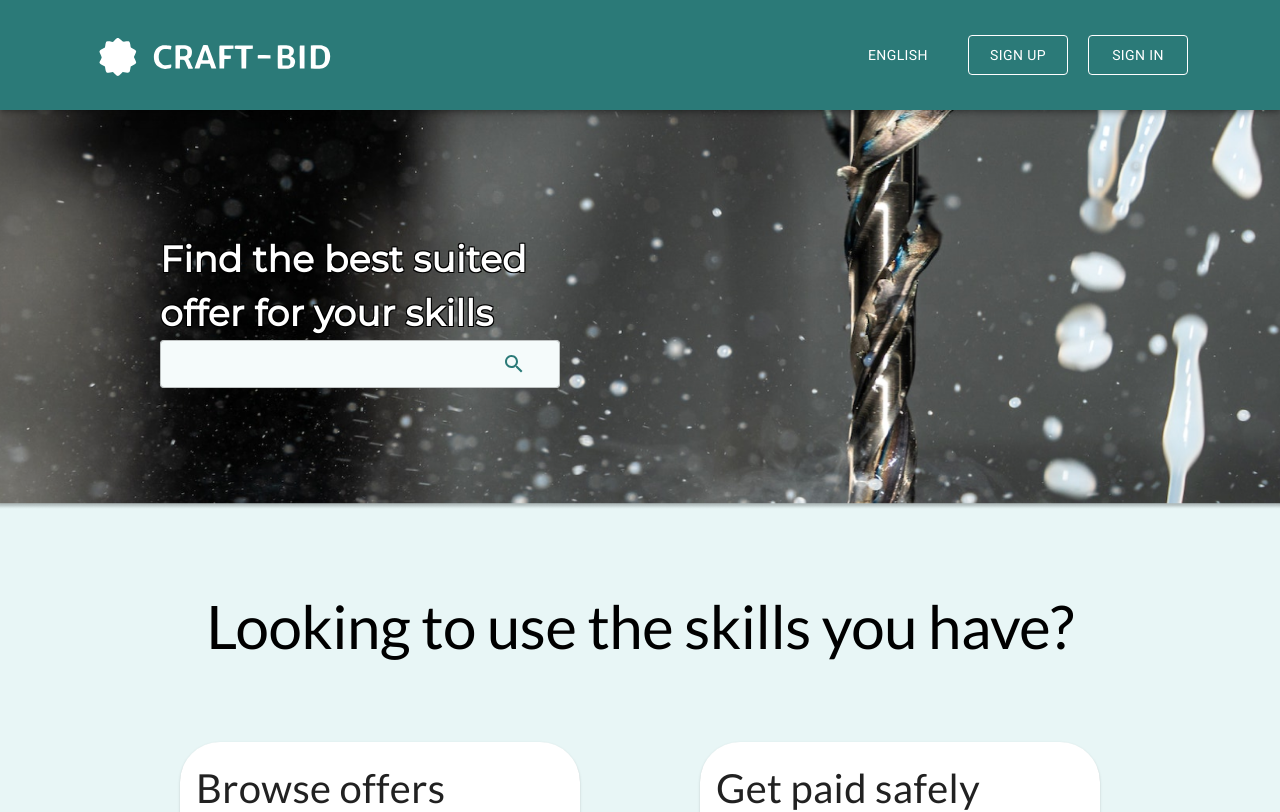
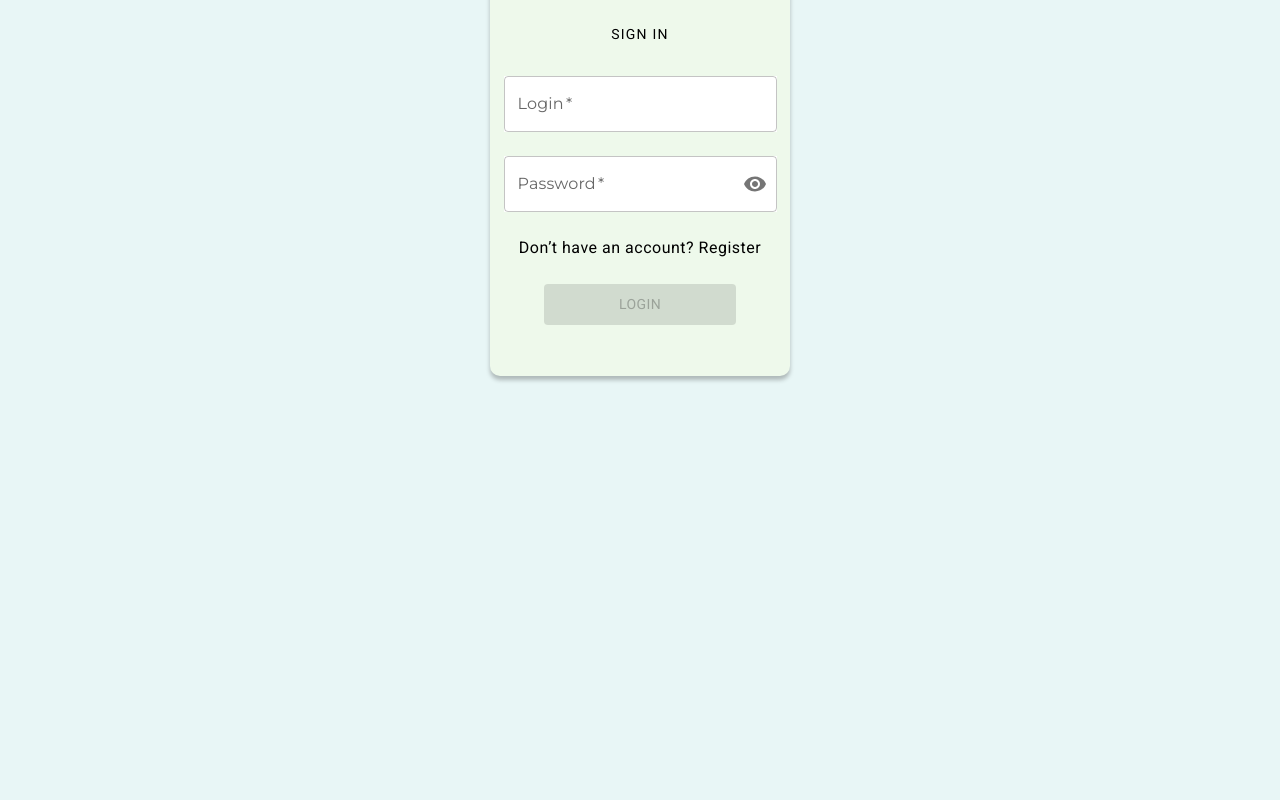
Before and after one commit to Craft-bid/ecom-craft-bid-website, a React (Vite) app: page / in a window 1280 px wide. Shown: the top 812 px of the page. Built offline with nearby package versions, Linux system fonts and the light colour scheme.

Commit message:
feat: loginForm added

```diff
--- a/package.json
+++ b/package.json
@@ -17,6 +17,7 @@
     "@fontsource/roboto": "^4.5.8",
     "@mui/icons-material": "^5.11.11",
     "@mui/material": "^5.11.12",
+    "formik": "^2.2.9",
     "prettier": "^2.8.4",
     "react": "^18.2.0",
     "react-dom": "^18.2.0",
--- a/src/common/theme.ts
+++ b/src/common/theme.ts
@@ -18,9 +18,11 @@ export const customTheme = createTheme({
     primary: {
       main: '#2B7A78',
       contrastText: '#fff',
+      light: '#EEF9EB',
+      dark: '#17252A',
     },
     secondary: {
-      main: '#17252A',
+      main: '#2196F3',
     },
   },
   breakpoints: {
--- /dev/null
+++ b/src/components/LoginForm/LoginForm.tsx
@@ -0,0 +1,139 @@
+import { Box, Button, Grid, TextField, Typography, useMediaQuery, useTheme } from '@mui/material';
+import { Field, Formik } from 'formik';
+import { LoginFormErrors } from './LoginForm.types';
+import '@fontsource/roboto';
+import { PasswordInput } from '../PasswordInput/PasswordInput';
+
+export function LoginForm() {
+  const theme = useTheme();
+  const isTablet = useMediaQuery(theme.breakpoints.up('tablet'));
+  const minLength = 1;
+  const validate = (values: { login: string; password: string }) => {
+    const errors: LoginFormErrors = {};
+    if (values.login.length < minLength) {
+      errors.login = "login can't be empty";
+    }
+    if (values.password.length < minLength) {
+      errors.password = "Password can't be empty";
+    }
+    return errors;
+  };
+  return (
+    <>
+      <Formik
+        enableReinitialize
+        validateOnMount={true}
+        validateOnChange={true}
+        validateOnBlur={true}
+        validate={validate}
+        initialValues={{ login: '', password: '' }}
+        onSubmit={function () {
+          throw new Error('Function not implemented.');
+        }}
+      >
+        {({ isValid }) => {
+          return (
+            <form>
+              <Box
+                padding={0}
+                boxShadow='0px 4px 4px rgba(0, 0, 0, 0.25)'
+                width={300}
+                borderRadius='10px'
+                bgcolor={theme.palette.primary.light}
+                height={400}
+              >
+                <Grid
+                  container
+                  alignItems='center'
+                  justifyContent='center'
+                  paddingTop={2}
+                  spacing={3}
+                >
+                  <Grid
+                    item
+                    mobile={11}
+                  >
+                    <Typography
+                      align='center'
+                      style={{
+                        fontFamily: 'Roboto',
+                        fontStyle: 'normal',
+                        fontWeight: 500,
+                        fontSize: 14,
+                        lineHeight: '36px',
+                        letterSpacing: '1.25px',
+                      }}
+                    >
+                      SIGN IN
+                    </Typography>
+                  </Grid>
+                  <Grid
+                    item
+                    mobile={11}
+                  >
+                    <Field
+                      as={TextField}
+                      label='Login'
+                      sx={{
+                        width: 1,
+                        backgroundColor: 'white',
+                      }}
+                      type='login'
+                      name='login'
+                      required
+                    />
+                  </Grid>
+                  <Grid
+                    item
+                    mobile={11}
+                  >
+                    <PasswordInput />
+                  </Grid>
+                  {isTablet && (
+                    <>
+                      <Grid
+                        item
+                        mobile={11}
+                      >
+                        <Typography
+                          align='center'
+                          style={{
+                            fontFamily: 'Roboto',
+                            fontStyle: 'normal',
+                            fontWeight: 400,
+                            fontSize: 16,
+                            lineHeight: '24px',
+                            letterSpacing: '0.5px',
+                          }}
+                        >
+                          Don’t have an account? Register
+                        </Typography>
+                      </Grid>
+                    </>
+                  )}
+                  <Grid
+                    item
+                    mobile={8}
+                  >
+                    <Button
+                      variant='contained'
+                      color='secondary'
+                      sx={{
+                        padding: 1,
+                        width: 1,
+                      }}
+                      type='submit'
+                      disabled={!isValid}
+                    >
+                      Login
+                    </Button>
+                  </Grid>
+                </Grid>
+              </Box>
+            </form>
+          );
+        }}
+      </Formik>
+    </>
+  );
+}
--- /dev/null
+++ b/src/components/LoginForm/LoginForm.types.ts
@@ -0,0 +1,4 @@
+export type LoginFormErrors = {
+  login?: string;
+  password?: string;
+};
--- /dev/null
+++ b/src/components/PasswordInput/PasswordInput.module.scss
@@ -0,0 +1,4 @@
+.input {
+  width: 100%;
+}
+input::-ms-reveal, input::-ms-clear { display: none; }
--- /dev/null
+++ b/src/components/PasswordInput/PasswordInput.tsx
@@ -0,0 +1,42 @@
+import { IconButton, InputAdornment, TextField } from '@mui/material';
+import { Visibility, VisibilityOff } from '@mui/icons-material';
+import { Field } from 'formik';
+import styles from './PasswordInput.module.scss';
+import { useState } from 'react';
+
+export function PasswordInput() {
+  const [showPassword, setShowPassword] = useState(false);
+  const toggleShowPassword = () => {
+    return setShowPassword((currentState) => {
+      return !currentState;
+    });
+  };
+  const aria = 'Show password';
+  return (
+    <Field
+      as={TextField}
+      className={styles.input}
+      label='Password'
+      sx={{
+        width: 1,
+        backgroundColor: 'white',
+      }}
+      type={showPassword ? 'text' : 'password'}
+      name='password'
+      required
+      InputProps={{
+        endAdornment: (
+          <InputAdornment position='end'>
+            <IconButton
+              aria-label={aria}
+              onClick={toggleShowPassword}
+              edge='end'
+            >
+              {showPassword ? <VisibilityOff /> : <Visibility />}
+            </IconButton>
+          </InputAdornment>
+        ),
+      }}
+    />
+  );
+}
--- a/src/pages/HomePage.tsx
+++ b/src/pages/HomePage.tsx
@@ -5,6 +5,7 @@ import heroImage from '../assets/main-hero.png';
 import { HeroSectionProps } from '../components/HeroSection/HeroSection.types';
 import { Footer } from '../templates/Footer/Footer';
 import { HomePageContent } from '../templates/HomePageContent/HomePageContent';
+import { LoginForm } from '../components/LoginForm/LoginForm';
 
 export function HomePage() {
   const heroSectionProps: HeroSectionProps = {
@@ -25,10 +26,7 @@ export function HomePage() {
       height={'100vh'}
       sx={homePageSxObj}
     >
-      <Header />
-      <HeroSection {...heroSectionProps} />
-      <HomePageContent />
-      <Footer />
+      <LoginForm />
     </Grid>
   );
 }
```
Also changed, not shown: 1 other file (tests, documents, lock files or other folders).
